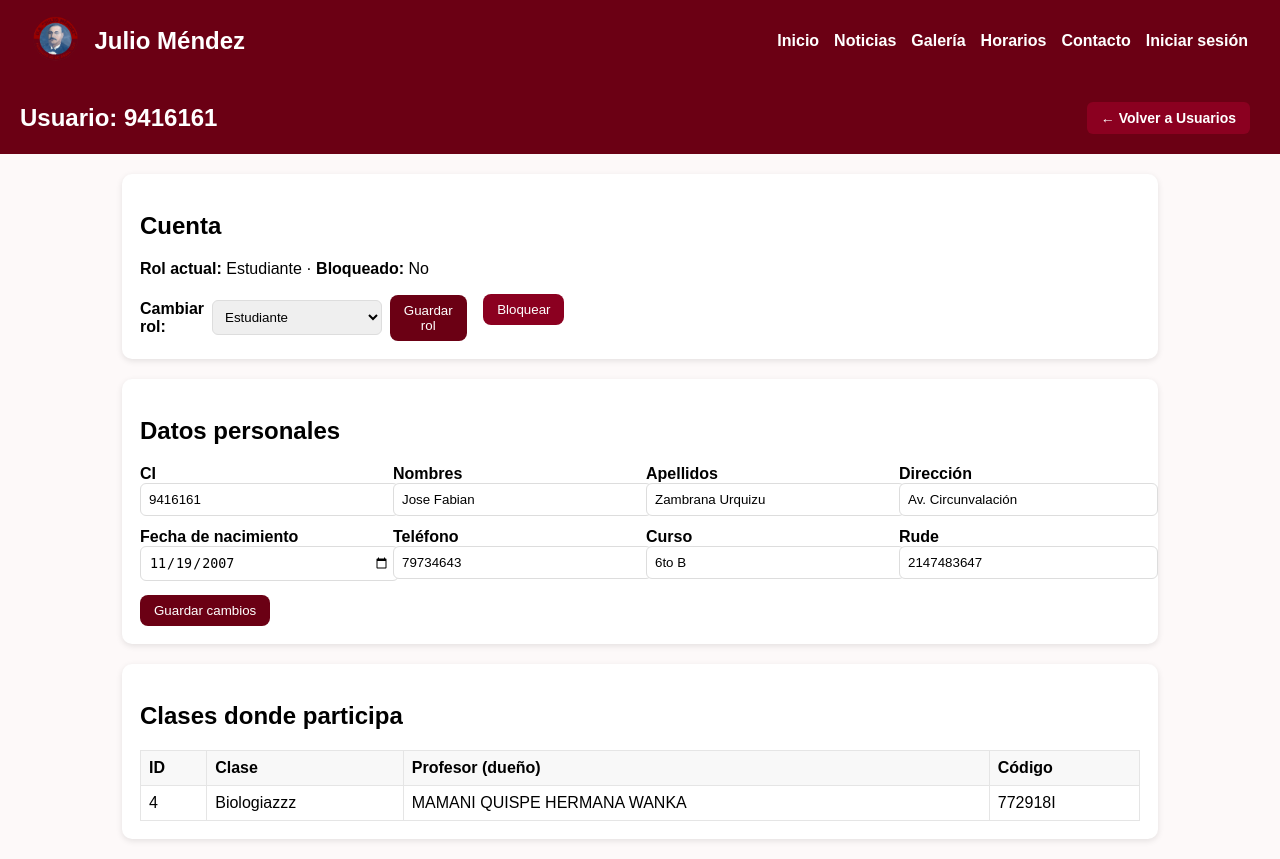
After one commit to MatthewMontanoRevilla13/FMSDigital, a PHP site: page /infousuarios.php?usuario=9416161 in a window 1280 px wide. The commit adds this page. Run offline with PHP 8.4, Linux system fonts and the light colour scheme; the visitor is signed in with stand-in values (Sample User, id 1); data comes from the database, SQL or seed files in the repository.

Commit message:
Usuarios, Soporte, Cerrar sesion
En este commit se creo el apartado de usuarios y informacion de usuario. Soporte fue integrado de la pagina principal a rol admin y cerrar sesion fue creado

```diff
--- a/Maquetacion/Administrador/admin.php
+++ b/Maquetacion/Administrador/admin.php
@@ -38,7 +38,7 @@ if (!isset($_SESSION['rol']) || $_SESSION['rol'] !== 'Administrador') {
     <!-- Personas -->
     <div class="item">
       <img src="/icons/users.svg" alt="Usuarios">
-      <a href="/admin/usuarios/index.php">Usuarios</a>
+      <a href="/FMSDIGITAL/Maquetacion/Administrador/usuarios.php">Usuarios</a>
       <p>ABM, roles, restablecer contraseñas, importación CSV.</p>
     </div>
 
@@ -63,7 +63,7 @@ if (!isset($_SESSION['rol']) || $_SESSION['rol'] !== 'Administrador') {
 
     <div class="item">
       <img src="/icons/help.svg" alt="Soporte">
-      <a href="/Maquetacion/PaginaWeb/MensajitoFopen.php">Soporte / Tickets</a>
+      <a href="/FMSDIGITAL/Maquetacion/PaginaWeb/MensajitoFopen.php">Soporte / Tickets</a>
       <p>Reportes de problemas; estados y seguimiento.</p>
     </div>
 
--- /dev/null
+++ b/Maquetacion/Administrador/infousuarios.php
@@ -0,0 +1,257 @@
+<?php
+// --- SOLO ADMIN ---
+session_start();
+if (!isset($_SESSION['rol']) || $_SESSION['rol'] !== 'Administrador') {
+  header("Location: /FMSDIGITAL/Maquetacion/CuentasDeUsuario/FormularioLogin.php");
+  exit;
+}
+
+// --- Conexión mysqli ---
+$conexion = mysqli_connect("localhost", "root", "", "RegistroP6");
+if (!$conexion) {
+  echo "Error en la conexion" . mysqli_error($conexion);
+  die();
+}
+mysqli_set_charset($conexion, "utf8");
+
+$usuario = isset($_GET['usuario']) ? (int)$_GET['usuario'] : 0;
+if ($usuario <= 0) { die("Usuario inválido."); }
+
+// ---------- Acciones POST ----------
+if ($_SERVER['REQUEST_METHOD'] === 'POST') {
+  $accion = $_POST['accion'] ?? '';
+
+  try {
+    if ($accion === 'cambiar_rol') {
+      $nuevoRol = $_POST['nuevoRol'] ?? '';
+      if (!in_array($nuevoRol, ['Administrador','Profesor','Estudiante'], true)) {
+        throw new Exception("Rol inválido.");
+      }
+      $q = mysqli_prepare($conexion, "UPDATE cuenta SET Rol=? WHERE Usuario=?");
+      mysqli_stmt_bind_param($q, "si", $nuevoRol, $usuario);
+      mysqli_stmt_execute($q);
+      mysqli_stmt_close($q);
+
+    } elseif ($accion === 'toggle_bloqueo') {
+      $cur = mysqli_prepare($conexion, "SELECT Bloqueado FROM cuenta WHERE Usuario=?");
+      mysqli_stmt_bind_param($cur, "i", $usuario);
+      mysqli_stmt_execute($cur);
+      $resCur = mysqli_stmt_get_result($cur);
+      $filaCur = mysqli_fetch_assoc($resCur);
+      mysqli_stmt_close($cur);
+
+      $actual = $filaCur ? $filaCur['Bloqueado'] : null;
+      $nuevo = ($actual === '1') ? NULL : '1';
+
+      $u = mysqli_prepare($conexion, "UPDATE cuenta SET Bloqueado=? WHERE Usuario=?");
+      mysqli_stmt_bind_param($u, "si", $nuevo, $usuario);
+      mysqli_stmt_execute($u);
+      mysqli_stmt_close($u);
+
+    } elseif ($accion === 'guardar_info') {
+      // Verificar si existe registro en 'informacion'
+      $sel = mysqli_prepare($conexion, "SELECT CI FROM informacion WHERE Cuenta_Usuario=?");
+      mysqli_stmt_bind_param($sel, "i", $usuario);
+      mysqli_stmt_execute($sel);
+      $resSel = mysqli_stmt_get_result($sel);
+      $existe = ($resSel && mysqli_fetch_row($resSel)) ? true : false;
+      mysqli_stmt_close($sel);
+
+      // Datos
+      $CI         = ($_POST['CI'] !== '') ? (int)$_POST['CI'] : null;
+      $Nombres    = $_POST['Nombres']   ?? '';
+      $Apellidos  = $_POST['Apellidos'] ?? '';
+      $Direccion  = $_POST['Direccion'] ?? '';
+      $Nacimiento = $_POST['Nacimiento'] ?: null;
+      $Telefono   = $_POST['Telefono']  ?? '';
+      $Curso      = $_POST['Curso']     ?? '';
+      $Rude       = ($_POST['Rude'] !== '') ? (int)$_POST['Rude'] : null;
+
+      if ($existe) {
+        $sql = "UPDATE informacion
+                SET CI=?, Nombres=?, Apellidos=?, Direccion=?, Nacimiento=?, Telefono=?, Curso=?, Rude=?
+                WHERE Cuenta_Usuario=?";
+        $stU = mysqli_prepare($conexion, $sql);
+        mysqli_stmt_bind_param($stU, "isssssisi", $CI, $Nombres, $Apellidos, $Direccion, $Nacimiento, $Telefono, $Curso, $Rude, $usuario);
+        mysqli_stmt_execute($stU);
+        mysqli_stmt_close($stU);
+      } else {
+        $sql = "INSERT INTO informacion (CI, Nombres, Apellidos, Direccion, Nacimiento, Telefono, Curso, Rude, Cuenta_Usuario)
+                VALUES (?, ?, ?, ?, ?, ?, ?, ?, ?)";
+        $stI = mysqli_prepare($conexion, $sql);
+        mysqli_stmt_bind_param($stI, "isssssisi", $CI, $Nombres, $Apellidos, $Direccion, $Nacimiento, $Telefono, $Curso, $Rude, $usuario);
+        mysqli_stmt_execute($stI);
+        mysqli_stmt_close($stI);
+      }
+    }
+  } catch (Throwable $e) {
+    http_response_code(500);
+    echo "Error: ".$e->getMessage();
+    exit;
+  }
+
+  // PRG
+  header("Location: infousuarios.php?usuario=".$usuario);
+  exit;
+}
+
+// ---------- Datos para mostrar ----------
+$stC = mysqli_prepare($conexion, "SELECT Usuario, Rol, Bloqueado FROM cuenta WHERE Usuario=?");
+mysqli_stmt_bind_param($stC, "i", $usuario);
+mysqli_stmt_execute($stC);
+$resC = mysqli_stmt_get_result($stC);
+$cuenta = mysqli_fetch_assoc($resC);
+mysqli_stmt_close($stC);
+if (!$cuenta) { die("Cuenta no encontrada."); }
+
+$stI = mysqli_prepare($conexion, "SELECT * FROM informacion WHERE Cuenta_Usuario=?");
+mysqli_stmt_bind_param($stI, "i", $usuario);
+mysqli_stmt_execute($stI);
+$resI = mysqli_stmt_get_result($stI);
+$info = mysqli_fetch_assoc($resI);
+mysqli_stmt_close($stI);
+
+// Clases del usuario (como profe dueño y/o como miembro)
+$stCl = mysqli_prepare($conexion,
+  "SELECT c.id_clase, c.nombreClase, c.nomProfe, c.codigoClase
+   FROM (
+      SELECT Clase_id_clase AS id_clase FROM cuenta_has_clase WHERE Cuenta_Usuario = ?
+      UNION
+      SELECT id_clase FROM clase WHERE Cuenta_Usuario = ?
+   ) t
+   JOIN clase c ON c.id_clase = t.id_clase
+   ORDER BY c.nombreClase"
+);
+mysqli_stmt_bind_param($stCl, "ii", $usuario, $usuario);
+mysqli_stmt_execute($stCl);
+$resCl = mysqli_stmt_get_result($stCl);
+$clases = $resCl ? mysqli_fetch_all($resCl, MYSQLI_ASSOC) : [];
+mysqli_stmt_close($stCl);
+?>
+<!doctype html>
+<html lang="es">
+<head>
+  <meta charset="utf-8">
+  <title>Info de Usuario · <?= htmlspecialchars($usuario) ?></title>
+  <link rel="stylesheet" href="/FMSDIGITAL/Maquetacion/Administrador/admin.css">
+  <style>
+    .card{background:#fff;padding:18px;border-radius:10px;box-shadow:0 2px 6px rgba(0,0,0,.1);margin:20px auto;max-width:1000px}
+    .row{display:grid;grid-template-columns:repeat(auto-fit,minmax(220px,1fr));gap:12px}
+    label{font-weight:bold}
+    input,select{padding:8px;border:1px solid #ddd;border-radius:6px;width:100%}
+    .btn{background:#6b0014;color:#fff;border:0;border-radius:8px;padding:8px 14px;cursor:pointer}
+    .btn.warn{background:#8b0020}
+    .btn.gray{background:#666}
+    table{width:100%;border-collapse:collapse}
+    th,td{border:1px solid #e5e5e5;padding:8px;text-align:left}
+    th{background:#f8f8f8}
+  </style>
+</head>
+<body>
+  <?php include '../header.php'; ?>
+
+  <header style="padding: 10px 20px;">
+    <h1>Usuario: <?= htmlspecialchars($usuario) ?></h1>
+    <div class="menu-top">
+      <a href="usuarios.php">← Volver a Usuarios</a>
+    </div>
+  </header>
+
+  <section class="card">
+    <h2>Cuenta</h2>
+    <p>
+      <b>Rol actual:</b> <?= htmlspecialchars($cuenta['Rol'] ?? '—') ?> ·
+      <b>Bloqueado:</b> <?= ($cuenta['Bloqueado']==='1') ? 'Sí' : 'No' ?>
+    </p>
+
+    <form method="post" style="display:inline-flex;gap:8px;align-items:center;margin-right:12px">
+      <input type="hidden" name="accion" value="cambiar_rol">
+      <label for="nuevoRol">Cambiar rol:</label>
+      <select id="nuevoRol" name="nuevoRol">
+        <?php
+          $roles = ['Administrador','Profesor','Estudiante'];
+          foreach ($roles as $r) {
+            $sel = ($cuenta['Rol'] === $r) ? 'selected' : '';
+            echo "<option $sel value=\"$r\">$r</option>";
+          }
+        ?>
+      </select>
+      <button class="btn" type="submit">Guardar rol</button>
+    </form>
+
+    <form method="post" style="display:inline-block;">
+      <input type="hidden" name="accion" value="toggle_bloqueo">
+      <button class="btn warn" type="submit"><?= ($cuenta['Bloqueado']==='1') ? 'Desbloquear' : 'Bloquear' ?></button>
+    </form>
+  </section>
+
+  <section class="card">
+    <h2>Datos personales</h2>
+    <form method="post">
+      <input type="hidden" name="accion" value="guardar_info">
+      <div class="row">
+        <div>
+          <label>CI</label>
+          <input name="CI" type="number" value="<?= htmlspecialchars($info['CI'] ?? '') ?>">
+        </div>
+        <div>
+          <label>Nombres</label>
+          <input name="Nombres" value="<?= htmlspecialchars($info['Nombres'] ?? '') ?>">
+        </div>
+        <div>
+          <label>Apellidos</label>
+          <input name="Apellidos" value="<?= htmlspecialchars($info['Apellidos'] ?? '') ?>">
+        </div>
+        <div>
+          <label>Dirección</label>
+          <input name="Direccion" value="<?= htmlspecialchars($info['Direccion'] ?? '') ?>">
+        </div>
+        <div>
+          <label>Fecha de nacimiento</label>
+          <input name="Nacimiento" type="date" value="<?= htmlspecialchars($info['Nacimiento'] ?? '') ?>">
+        </div>
+        <div>
+          <label>Teléfono</label>
+          <input name="Telefono" value="<?= htmlspecialchars($info['Telefono'] ?? '') ?>">
+        </div>
+        <div>
+          <label>Curso</label>
+          <input name="Curso" value="<?= htmlspecialchars($info['Curso'] ?? '') ?>">
+        </div>
+        <div>
+          <label>Rude</label>
+          <input name="Rude" type="number" value="<?= htmlspecialchars($info['Rude'] ?? '') ?>">
+        </div>
+      </div>
+      <div style="margin-top:14px;">
+        <button class="btn" type="submit">Guardar cambios</button>
+      </div>
+    </form>
+  </section>
+
+  <section class="card">
+    <h2>Clases donde participa</h2>
+    <table>
+      <thead>
+        <tr>
+          <th>ID</th><th>Clase</th><th>Profesor (dueño)</th><th>Código</th>
+        </tr>
+      </thead>
+      <tbody>
+        <?php if (!$clases): ?>
+          <tr><td colspan="4">No participa en ninguna clase.</td></tr>
+        <?php else: ?>
+          <?php foreach ($clases as $c): ?>
+            <tr>
+              <td><?= (int)$c['id_clase'] ?></td>
+              <td><?= htmlspecialchars($c['nombreClase']) ?></td>
+              <td><?= htmlspecialchars($c['nomProfe']) ?></td>
+              <td><?= htmlspecialchars($c['codigoClase']) ?></td>
+            </tr>
+          <?php endforeach; ?>
+        <?php endif; ?>
+      </tbody>
+    </table>
+  </section>
+</body>
+</html>
```
Also changed, not shown: Maquetacion/Administrador/usuarios.php (added, +224 -0 lines).
